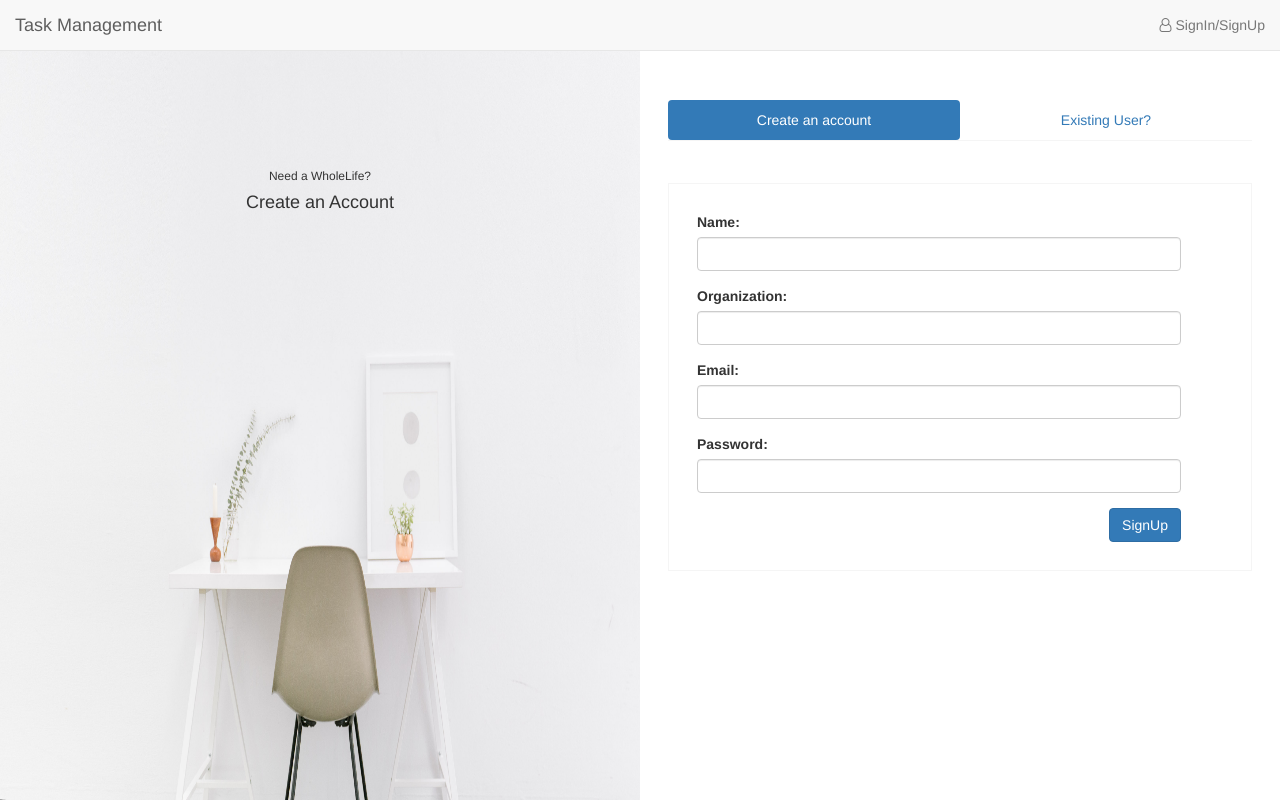
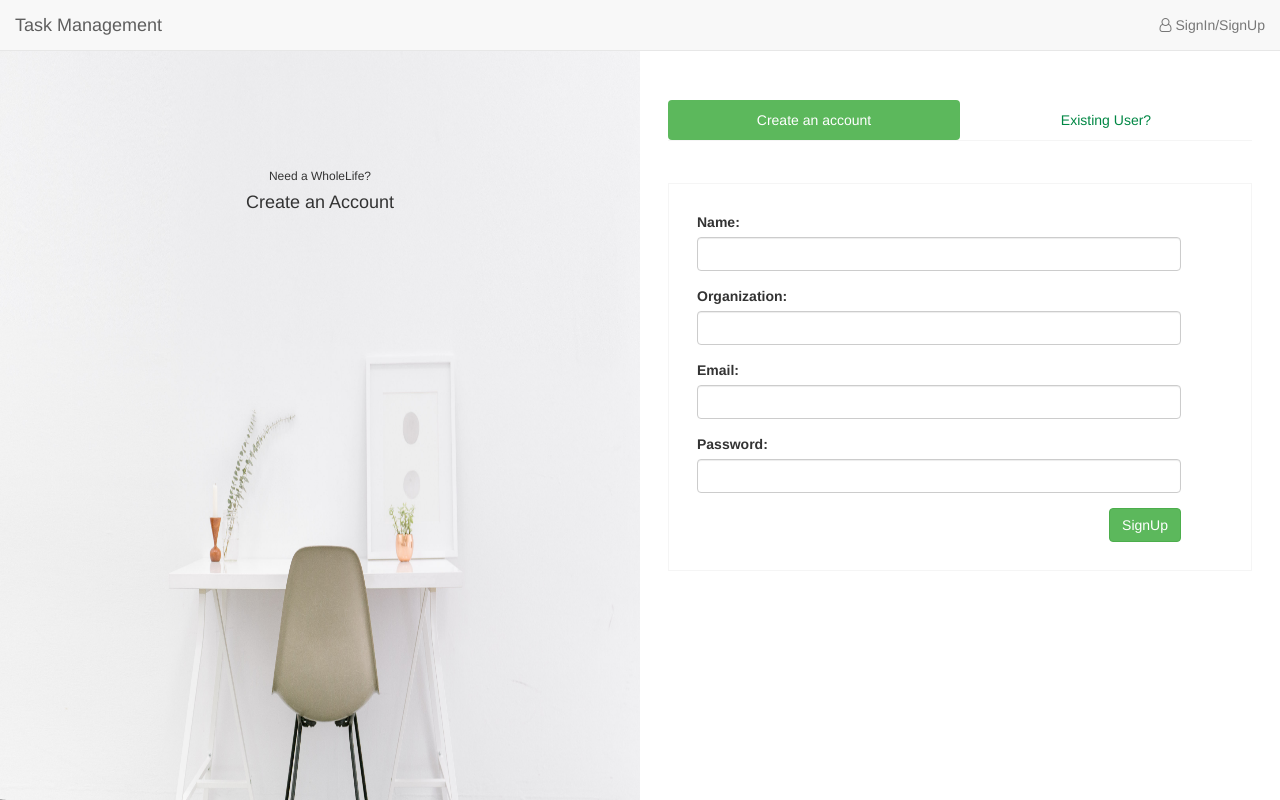
Before and after one commit to valdadyne/flask-taskmgr, a Flask app: page /users in a window 1280 px wide. Run offline with Flask 2, Linux system fonts and the light colour scheme; some libraries are stand-ins or nearby versions.

Commit message:
Color Pallete changes

```diff
--- a/taskmgr/static/css/users.css
+++ b/taskmgr/static/css/users.css
@@ -8,6 +8,16 @@
 .form{
     padding:2em;
     padding-top:10vh;
+}
+.form ul>li>a{
+    color:#008744; border-color:#5cb85c;
+}
+.form ul>li>a:hover,
+.form ul>.active a,
+.form ul>.active a:hover,
+.form ul>li>a:focus,
+.form ul>.active a:focus{
+    background:#5cb85c;color:#fff;
 }
 .inner-form{
     border: solid .1em #f5f5f5;
--- a/taskmgr/templates/users.html
+++ b/taskmgr/templates/users.html
@@ -11,7 +11,7 @@
             </div>
             <div class="col-md-6 col-sm-12 form">
                 {% if message %}
-                <p class="error pull-right" style="color:red;padding:1em;">{{ message }}</p>
+                <p class="error pull-right" style="color:#5cb85c;padding:1em;">{{ message }}</p>
                 {% endif %}
                 <ul class="nav nav-pills nav-justified" style="padding-top:20px;border-bottom:solid .1em #f5f5f5;">
                     <li class="active"><a data-toggle="tab" href="#SignUp">Create an account</a></li>
@@ -37,7 +37,7 @@
                                  <input type="password" class="form-control" name="password" id="pwd" required>
                              </div>
                              <div class="form-group">
-                                 <button type="submit" class="btn btn-primary btn-md pull-right">SignUp</button>
+                                 <button type="submit" class="btn btn-success btn-md pull-right">SignUp</button>
                              </div>
                          </form>
                      </div>
@@ -52,7 +52,7 @@
                                  <input type="password" class="form-control" id="existing_password" name="password" required>
                              </div>
                              <div class="form-group">
-                                 <button type="submit" class="btn btn-primary btn-md pull-right">SignIn</button>
+                                 <button type="submit" class="btn btn-success btn-md pull-right">SignIn</button>
                              </div>
                          </form>
                      </div>
```
